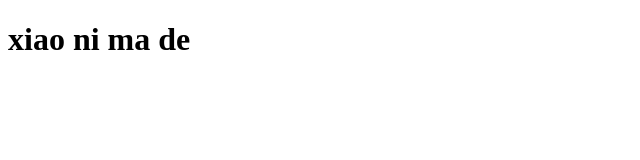
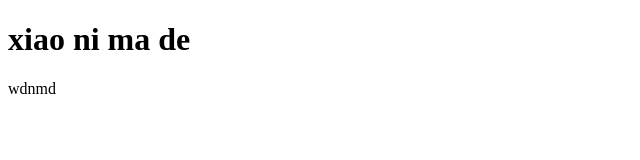
Before and after one commit to xuzicheng0124/github, a plain HTML site: page index.html in a window 1280 px wide. Shown: the full height of the page, 0-640 px from the left. Drawn offline with Linux system fonts and the light colour scheme.

Commit message:
添加了小标题

```diff
--- a/index.html
+++ b/index.html
@@ -8,5 +8,6 @@
 </head>
 <body>
   <h1>xiao ni ma de </h1>
+  <p>wdnmd</p>
 </body>
 </html>
```
